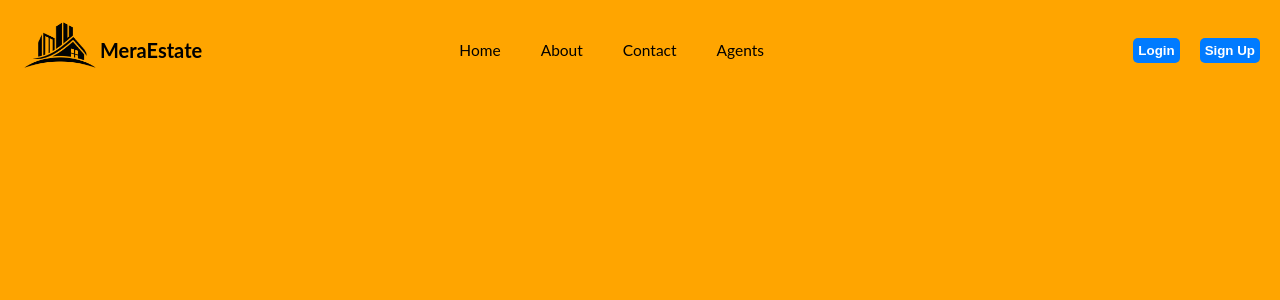
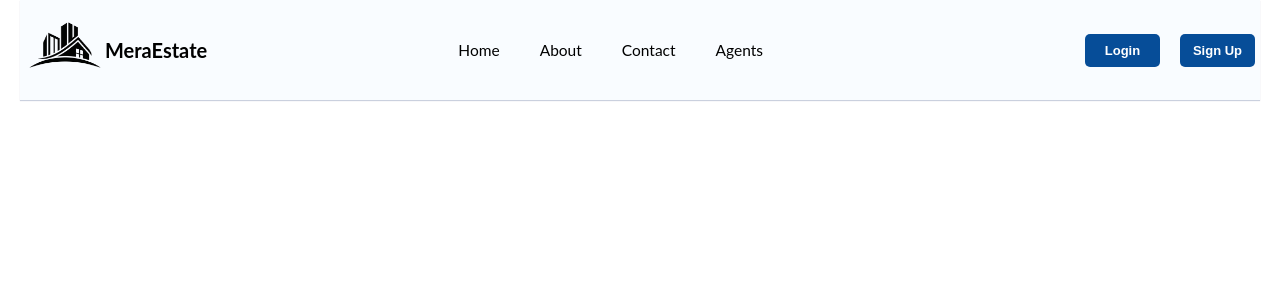
Before and after one commit to ameraehab/RealState, a React (Vite) app: page / in a window 1280 px wide. Shown: the top 300 px of the page. Built offline with nearby package versions, Linux system fonts and the light colour scheme.

Commit message:
update the navbar style

```diff
--- a/src/components/Navbar.jsx
+++ b/src/components/Navbar.jsx
@@ -1,6 +1,7 @@
 import "./navbar.css";
 function Navbar() {
   return (
+    <div>
       <div className="nav-layout">
         <div className="left">
           {/*logo*/}
@@ -17,12 +18,13 @@ function Navbar() {
           </div>
         </div>
         <div className="right">
-        <a href="/login" className="logIn">
-          <button>Login</button>
+          <a href="/login">
+            <button className="logIn">Login</button>
           </a>
-        <a href="/signup" className="signUp">
-          <button>Sign Up</button>
+          <a href="/signup">
+            <button className="signUp">Sign Up</button>
           </a>
+        </div>
       </div>
     </div>
   );
--- a/src/components/navbar.css
+++ b/src/components/navbar.css
@@ -1,8 +1,12 @@
 .nav-layout {
+  width: 100%;
   height: 100px;
   display: flex;
   justify-content: space-between;
   align-items: center;
+  box-shadow: 0px 1px 0.9px rgba(0, 31, 98, 0.208);
+  padding: 5px;
+  background-color: rgb(249, 252, 255);
 }
 .left {
   flex: 3;
@@ -34,18 +38,21 @@
   justify-content: flex-end;
   gap: 20px;
 }
-.logIn button,
-.signUp button {
+
+.logIn,
+.signUp {
   cursor: pointer;
   font-weight: bold;
-  padding: 5px;
+  font-size: small;
   border: none;
-  background-color: #007bff;
+  background-color: #064d98;
   color: white;
   border-radius: 5px;
   transition: all 0.3s ease;
+  width: 75px;
+  height: 33px;
 }
-.logIn button:hover,
-.signUp button:hover {
+.logIn:hover,
+.signUp:hover {
   scale: 1.05;
 }
--- a/src/mainLayout.css
+++ b/src/mainLayout.css
@@ -1,5 +1,4 @@
 .layout {
-  background-color: rebeccapurple;
   height: 100vh;
   max-width: 1366px;
   margin-left: auto;
@@ -10,19 +9,16 @@
 
 @media (max-width: 1366px) {
   .layout {
-    background-color: orange;
     max-width: 1280px;
   }
 }
 @media (max-width: 1024px) {
   .layout {
-    background-color: green;
     max-width: 768px;
   }
 }
 @media (max-width: 738px) {
   .layout {
-    background-color: red;
     max-width: 640px;
   }
 }
```
Lines whose indentation alone changed are shown as unchanged.
